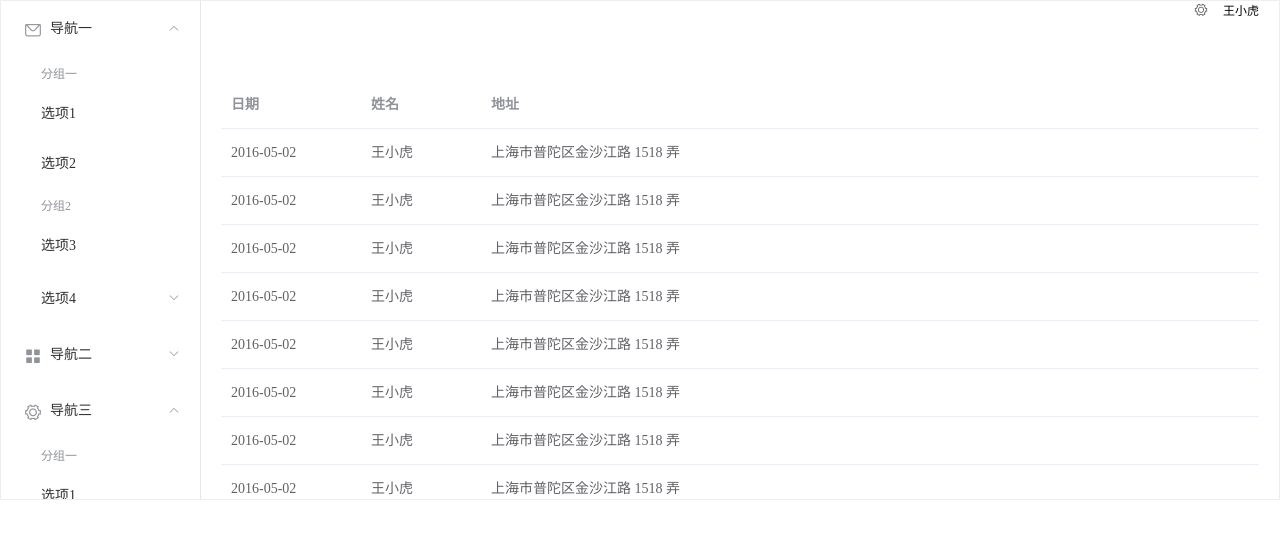
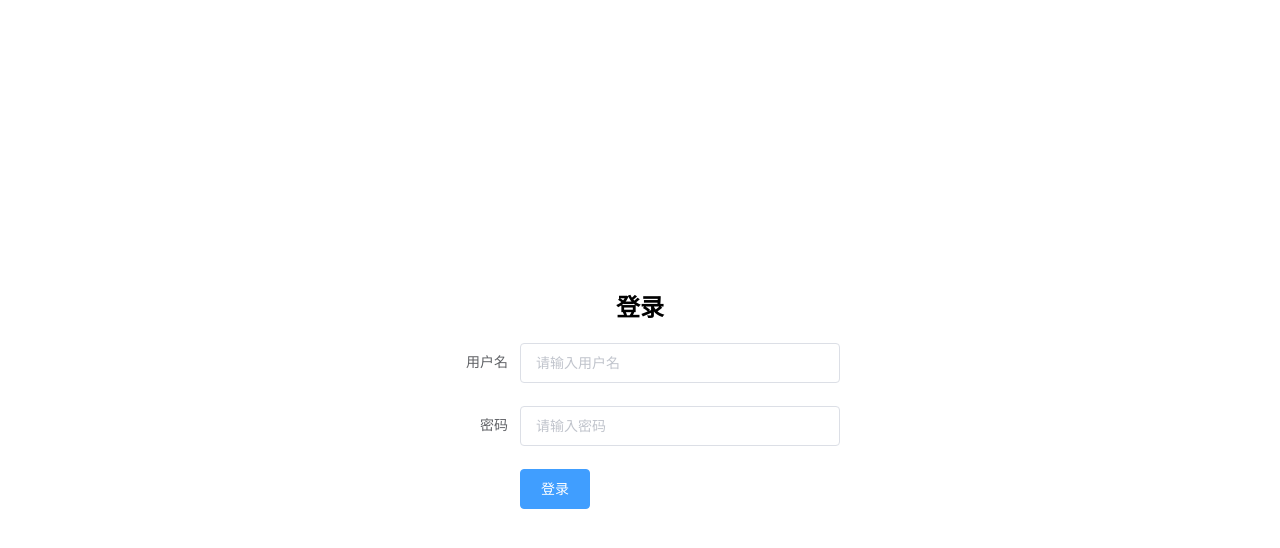
Before and after one commit to DimaAsString/CGR, a Vue app: page / in a window 1280 px wide. Shown: the top 548 px of the page. Built offline with nearby package versions, Linux system fonts and the light colour scheme.

Commit message:
dev_Chen_3.26

```diff
--- a/src/main.js
+++ b/src/main.js
@@ -1,16 +1,28 @@
 import Vue from 'vue'
 import App from './App.vue'
-import router from './router'
+import VueRouter from 'vue-router'
 import ElementUI from 'element-ui';
 import 'element-ui/lib/theme-chalk/index.css';
 import './assets/globe.css';
+import HomeView from "@/views/HomeView.vue";
+import Login from "@/views/Login.vue";
 
 Vue.config.productionTip = false
 
+const router = new VueRouter({
+  routes: [
+    { path: '/home', component: HomeView },
+    { path: '/login', component: Login },
+  ]
+})
+
 Vue.use(ElementUI);
+Vue.use(VueRouter)
+
+
 
 
 new Vue({
   router,
-  render: h => h(App)
+  render: h => h(HomeView)
 }).$mount('#app')
--- a/src/views/AboutView.vue
+++ b/src/views/AboutView.vue
@@ -1,5 +1,10 @@
 <template>
   <div class="about">
     <h1>This is an about page</h1>
+    <h1>This is an about page</h1>
+    <h1>This is an about page</h1>
+    <h1>This is an about page</h1>
+    <h1>This is an about page</h1>
+    <h1>This is an about page</h1>
   </div>
 </template>
--- a/src/views/HomeView.vue
+++ b/src/views/HomeView.vue
@@ -1,81 +1,17 @@
 <template>
-  <div>
-    <el-container style="height: 500px; border: 1px solid #eee">
-      <el-aside width="200px" style="background-color: rgb(238, 241, 246)">
-        <el-menu :default-openeds="['1', '3']">
-          <el-submenu index="1">
-            <template slot="title"><i class="el-icon-message"></i>导航一</template>
-            <el-menu-item-group>
-              <template slot="title">分组一</template>
-              <el-menu-item index="1-1">选项1</el-menu-item>
-              <el-menu-item index="1-2">选项2</el-menu-item>
-            </el-menu-item-group>
-            <el-menu-item-group title="分组2">
-              <el-menu-item index="1-3">选项3</el-menu-item>
-            </el-menu-item-group>
-            <el-submenu index="1-4">
-              <template slot="title">选项4</template>
-              <el-menu-item index="1-4-1">选项4-1</el-menu-item>
-            </el-submenu>
-          </el-submenu>
-          <el-submenu index="2">
-            <template slot="title"><i class="el-icon-menu"></i>导航二</template>
-            <el-menu-item-group>
-              <template slot="title">分组一</template>
-              <el-menu-item index="2-1">选项1</el-menu-item>
-              <el-menu-item index="2-2">选项2</el-menu-item>
-            </el-menu-item-group>
-            <el-menu-item-group title="分组2">
-              <el-menu-item index="2-3">选项3</el-menu-item>
-            </el-menu-item-group>
-            <el-submenu index="2-4">
-              <template slot="title">选项4</template>
-              <el-menu-item index="2-4-1">选项4-1</el-menu-item>
-            </el-submenu>
-          </el-submenu>
-          <el-submenu index="3">
-            <template slot="title"><i class="el-icon-setting"></i>导航三</template>
-            <el-menu-item-group>
-              <template slot="title">分组一</template>
-              <el-menu-item index="3-1">选项1</el-menu-item>
-              <el-menu-item index="3-2">选项2</el-menu-item>
-            </el-menu-item-group>
-            <el-menu-item-group title="分组2">
-              <el-menu-item index="3-3">选项3</el-menu-item>
-            </el-menu-item-group>
-            <el-submenu index="3-4">
-              <template slot="title">选项4</template>
-              <el-menu-item index="3-4-1">选项4-1</el-menu-item>
-            </el-submenu>
-          </el-submenu>
-        </el-menu>
-      </el-aside>
-
-      <el-container>
-        <el-header style="text-align: right; font-size: 12px">
-          <el-dropdown>
-            <i class="el-icon-setting" style="margin-right: 15px"></i>
-            <el-dropdown-menu slot="dropdown">
-              <el-dropdown-item>查看</el-dropdown-item>
-              <el-dropdown-item>新增</el-dropdown-item>
-              <el-dropdown-item>删除</el-dropdown-item>
-            </el-dropdown-menu>
-          </el-dropdown>
-          <span>王小虎</span>
-        </el-header>
-
-        <el-main>
-          <el-table :data="tableData">
-            <el-table-column prop="date" label="日期" width="140">
-            </el-table-column>
-            <el-table-column prop="name" label="姓名" width="120">
-            </el-table-column>
-            <el-table-column prop="address" label="地址">
-            </el-table-column>
-          </el-table>
-        </el-main>
-      </el-container>
-    </el-container>
+  <div class="login-container">
+    <el-form ref="form" :model="form" label-width="80px" class="login-form">
+      <h2 class="login-title">登录</h2>
+      <el-form-item label="用户名" prop="username">
+        <el-input v-model="form.username" placeholder="请输入用户名"></el-input>
+      </el-form-item>
+      <el-form-item label="密码" prop="password">
+        <el-input v-model="form.password" type="password" placeholder="请输入密码"></el-input>
+      </el-form-item>
+      <el-form-item>
+        <el-button type="primary" @click="login">登录</el-button>
+      </el-form-item>
+    </el-form>
   </div>
 </template>
 
@@ -85,17 +21,58 @@
 export default {
   name: 'HomeView',
   components: {
-
   },
   data() {
-    const item = {
-      date: '2016-05-02',
-      name: '王小虎',
-      address: '上海市普陀区金沙江路 1518 弄'
-    };
     return {
-      tableData: Array(20).fill(item)
+      form: {
+        username: '',
+        password: ''
+      },
+      rules: {
+        username: [
+          { required: true, message: '请输入用户名', trigger: 'blur' }
+        ],
+        password: [
+          { required: true, message: '请输入密码', trigger: 'blur' },
+          { min: 6, max: 20, message: '密码长度在6到20位之间', trigger: 'blur' }
+        ]
+      }
+    }
+  },
+  methods: {
+    login() {
+      this.$refs.form.validate(valid => {
+        if (valid) {
+          // TODO: 处理登录逻辑
+          if(this.form.username =='admin' && this.form.password == 'ping0000'){
+            console.log('登录成功')
+            this.$router.push('/login')
+          } else {
+            console.log('校验成功')
+          }
+        } else {
+          console.log('登录失败')
+          return false
+        }
+      })
     }
   }
 }
 </script>
+
+<style scoped>
+.login-container {
+  display: flex;
+  justify-content: center;
+  align-items: center;
+  height: 100vh;
+}
+.login-form {
+  width: 400px;
+}
+.login-title {
+  font-size: 24px;
+  text-align: center;
+  margin-bottom: 20px;
+}
+</style>
--- /dev/null
+++ b/src/views/Login.vue
@@ -0,0 +1,53 @@
+<template>
+  <div class="login-container">
+    <el-form ref="form" :model="form" label-width="80px" class="login-form">
+      <h1>This is an about page</h1>
+      <h1>This is an about page</h1>
+      <h1>This is an about page</h1>
+      <h1>This is an about page</h1>
+      <h1>This is an about page</h1>
+      <h1>This is an about page</h1>
+    </el-form>
+  </div>
+</template>
+<script>
+export default {
+  data() {
+    return {
+      form: {
+        username: '',
+        password: ''
+      }
+    }
+  },
+  methods: {
+    login() {
+      this.$refs.form.validate(valid => {
+        if (valid) {
+          // TODO: 处理登录逻辑
+          console.log('登录成功')
+        } else {
+          console.log('登录失败')
+          return false
+        }
+      })
+    }
+  }
+}
+</script>
+<style scoped>
+.login-container {
+  display: flex;
+  justify-content: center;
+  align-items: center;
+  height: 100vh;
+}
+.login-form {
+  width: 400px;
+}
+.login-title {
+  font-size: 24px;
+  text-align: center;
+  margin-bottom: 20px;
+}
+</style>
```
